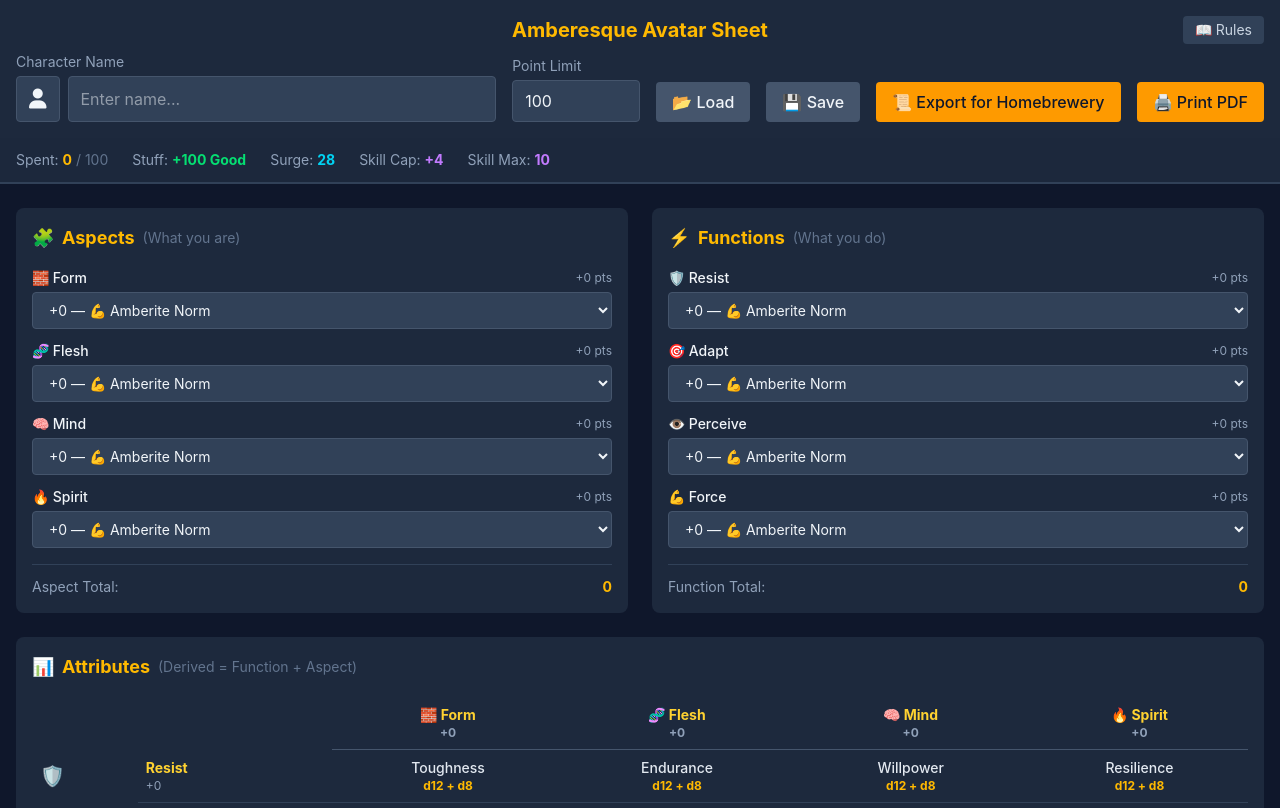
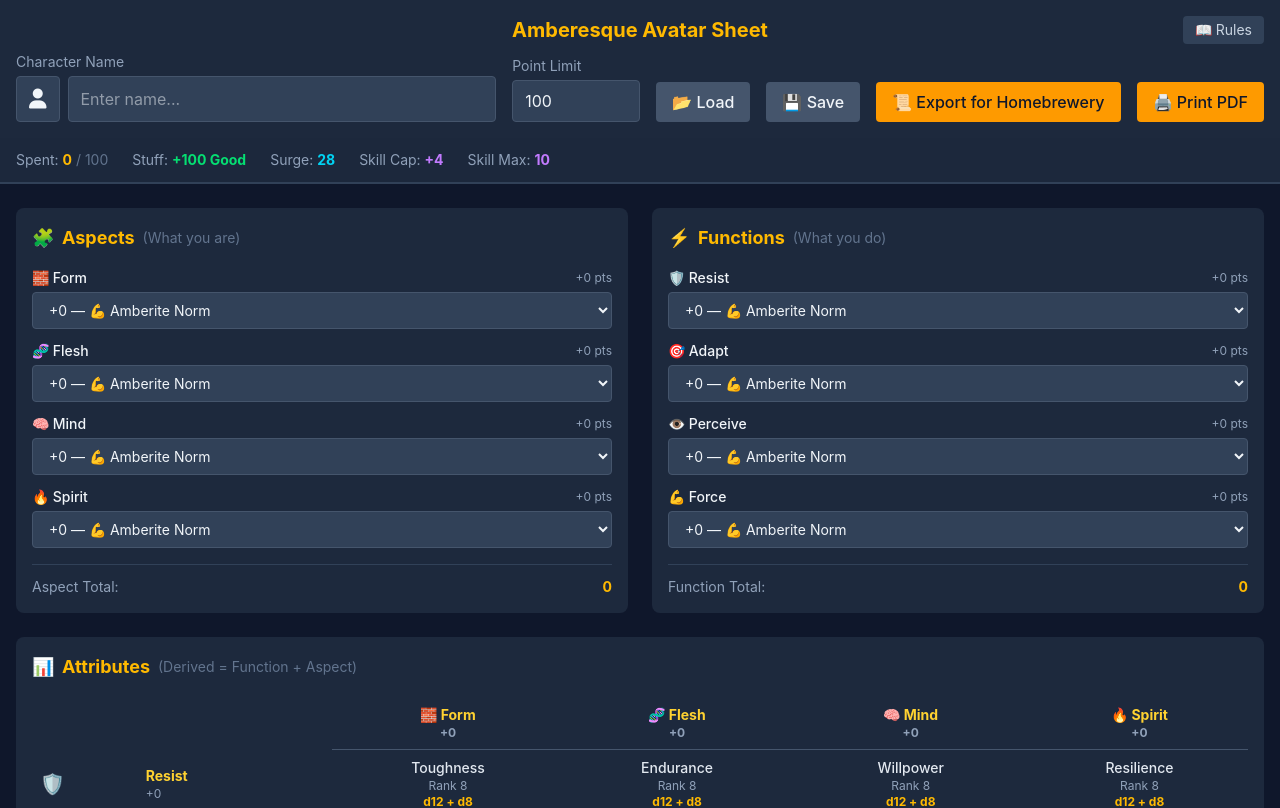
Before and after one commit to Leonaica/amberesque-avatar-sheet, a React (Vite) app: page / in a window 1280 px wide. Shown: the top 808 px of the page. Built offline with nearby package versions, Linux system fonts and the light colour scheme.

Commit message:
ranks and descriptions in the UI

```diff
--- a/src/App.tsx
+++ b/src/App.tsx
@@ -3,7 +3,7 @@
 import { ASPECTS, FUNCTIONS, ATTRIBUTES, RATING_SCALE, RATING_LABELS, SKILL_RATINGS } from './types/character';
 import { SKILLS } from './data/skills';
 import { POWERS } from './data/powers';
-import { getDiePool } from './data/diePoolTable';
+import { getDiePoolEntry } from './data/diePoolTable';
 import { computeCharacter, calculateSkillCosts, calculateTotalSkillBonuses, checkPowerPrerequisites, getAttributeTierColor } from './utils/calculations';
 import { generateHomebreweryMarkdown } from './utils/homebreweryExport';
 import { CharacterSheet } from './components/CharacterSheet';
@@ -577,16 +577,12 @@
                           const attr = ATTRIBUTES.find(a => a.func === func.id && a.aspect === aspect.id);
                           if (!attr) return <td key={aspect.id} className="p-2"></td>;
                           const value = funcRating + aspects[aspect.id];
-                          const pool = getDiePool(value);
+                          const entry = getDiePoolEntry(value);
                           return (
                             <td key={aspect.id} className="p-2 text-center border-b border-slate-700">
                               <div className="font-medium text-slate-200">{attr.name}</div>
-                              {/* Show the attribute value
-                              <div className="text-xs text-slate-200">
-                                {value >= 0 ? '+' : ''}{value}
-                              </div>
-                              */}
-                              <div className={`text-xs font-bold ${getAttributeTierColor(value)}`}>{pool.notation}</div>
+                              <div className="text-xs text-slate-400">Rank {entry.rank}</div>
+                              <div className={`text-xs font-bold ${getAttributeTierColor(value)}`}>{entry.pool.notation}</div>
                             </td>
                           );
                         })}
@@ -952,6 +948,7 @@
                       value={artifact.name}
                       onChange={(e) => updateArtifact(artifact.id, { name: e.target.value })}
                       className="flex-1 bg-slate-600 border border-slate-500 rounded px-2 py-1 text-sm focus:outline-none focus:ring-2 focus:ring-amber-500"
+                      placeholder="Artifact name"
                     />
                     <input
                       type="number"
@@ -966,7 +963,7 @@
                       ✕
                     </button>
                   </div>
-                  <div className="flex items-center gap-2 text-xs text-slate-400">
+                  <div className="flex items-center gap-2 text-xs text-slate-400 mb-2">
                     <span>Qty:</span>
                     <input
                       type="number"
@@ -977,6 +974,13 @@
                     />
                     <span>= {artifact.cost * artifact.quantity} pts</span>
                   </div>
+                  <textarea
+                    value={artifact.description}
+                    onChange={(e) => updateArtifact(artifact.id, { description: e.target.value })}
+                    className="w-full bg-slate-600 border border-slate-500 rounded px-2 py-1 text-sm text-slate-200 placeholder-slate-500 focus:outline-none focus:ring-2 focus:ring-amber-500"
+                    placeholder="Description..."
+                    rows={2}
+                  />
                 </div>
               ))}
               {artifacts.length === 0 && (
@@ -1013,6 +1017,7 @@
                       value={ally.name}
                       onChange={(e) => updateAlly(ally.id, { name: e.target.value })}
                       className="flex-1 bg-slate-600 border border-slate-500 rounded px-2 py-1 text-sm focus:outline-none focus:ring-2 focus:ring-amber-500"
+                      placeholder="Name"
                     />
                     <select
                       value={ally.loyalty}
@@ -1028,7 +1033,7 @@
                       <option value={1}>Ally (1)</option>
                       <option value={2}>Friend (2)</option>
                       <option value={4}>Chaos Devotee (4)</option>
-                      <option value={6}>Amber Devotee (6) / Blood of Amber</option>
+                      <option value={6}>Amber Devotee (6)</option>
                     </select>
                     <button
                       onClick={() => removeAlly(ally.id)}
@@ -1037,6 +1042,13 @@
                       ✕
                     </button>
                   </div>
+                  <textarea
+                    value={ally.description}
+                    onChange={(e) => updateAlly(ally.id, { description: e.target.value })}
+                    className="w-full bg-slate-600 border border-slate-500 rounded px-2 py-1 text-sm text-slate-200 placeholder-slate-500 focus:outline-none focus:ring-2 focus:ring-amber-500"
+                    placeholder="Description..."
+                    rows={2}
+                  />
                 </div>
               ))}
               {allies.length === 0 && (
@@ -1067,12 +1079,13 @@
             <div className="space-y-2">
               {personalShadows.map(shadow => (
                 <div key={shadow.id} className="bg-slate-700/50 rounded p-2">
-                  <div className="flex gap-2">
+                  <div className="flex gap-2 mb-2">
                     <input
                       type="text"
                       value={shadow.name}
                       onChange={(e) => updateShadow(shadow.id, { name: e.target.value })}
                       className="flex-1 bg-slate-600 border border-slate-500 rounded px-2 py-1 text-sm focus:outline-none focus:ring-2 focus:ring-amber-500"
+                      placeholder="Shadow name"
                     />
                     <input
                       type="number"
@@ -1087,6 +1100,13 @@
                       ✕
                     </button>
                   </div>
+                  <textarea
+                    value={shadow.description}
+                    onChange={(e) => updateShadow(shadow.id, { description: e.target.value })}
+                    className="w-full bg-slate-600 border border-slate-500 rounded px-2 py-1 text-sm text-slate-200 placeholder-slate-500 focus:outline-none focus:ring-2 focus:ring-amber-500"
+                    placeholder="Description..."
+                    rows={2}
+                  />
                 </div>
               ))}
               {personalShadows.length === 0 && (
--- a/src/data/diePoolTable.ts
+++ b/src/data/diePoolTable.ts
@@ -1,47 +1,48 @@
 import type { DiePool } from '../types/character';
 
 export interface DiePoolEntry {
+  rank: number;
   cost: number;
   pool: DiePool;
   amberRanking: string;
 }
 
 export const DIE_POOL_TABLE: DiePoolEntry[] = [
-  { cost: -40, pool: { dice: [4], notation: 'd4÷2', min: 1, max: 2, divisor: 2 }, amberRanking: 'Human' },
-  { cost: -35, pool: { dice: [4], notation: 'd4', min: 1, max: 4 }, amberRanking: 'Human' },
-  { cost: -30, pool: { dice: [6], notation: 'd6', min: 1, max: 6 }, amberRanking: 'Human' },
-  { cost: -25, pool: { dice: [8], notation: 'd8', min: 1, max: 8 }, amberRanking: 'Human' },
-  { cost: -20, pool: { dice: [10], notation: 'd10', min: 1, max: 10 }, amberRanking: 'Human' },
-  { cost: -15, pool: { dice: [12], notation: 'd12', min: 1, max: 12 }, amberRanking: 'Human' },
-  { cost: -10, pool: { dice: [12, 4], notation: 'd12 + d4', min: 2, max: 16 }, amberRanking: 'Chaos' },
-  { cost: -5, pool: { dice: [12, 6], notation: 'd12 + d6', min: 2, max: 18 }, amberRanking: 'Chaos' },
-  { cost: 0, pool: { dice: [12, 8], notation: 'd12 + d8', min: 2, max: 20 }, amberRanking: 'Amber' },
-  { cost: 5, pool: { dice: [12, 10], notation: 'd12 + d10', min: 2, max: 22 }, amberRanking: '5' },
-  { cost: 10, pool: { dice: [12, 12], notation: '2d12', min: 2, max: 24 }, amberRanking: '10' },
-  { cost: 15, pool: { dice: [12, 12, 4], notation: '2d12 + d4', min: 3, max: 28 }, amberRanking: '20' },
-  { cost: 20, pool: { dice: [12, 12, 6], notation: '2d12 + d6', min: 3, max: 30 }, amberRanking: '25' },
-  { cost: 25, pool: { dice: [12, 12, 8], notation: '2d12 + d8', min: 3, max: 32 }, amberRanking: '30' },
-  { cost: 30, pool: { dice: [12, 12, 10], notation: '2d12 + d10', min: 3, max: 34 }, amberRanking: '35' },
-  { cost: 35, pool: { dice: [12, 12, 12], notation: '3d12', min: 3, max: 36 }, amberRanking: '40' },
-  { cost: 40, pool: { dice: [12, 12, 12, 4], notation: '3d12 + d4', min: 4, max: 40 }, amberRanking: '50' },
-  { cost: 45, pool: { dice: [12, 12, 12, 6], notation: '3d12 + d6', min: 4, max: 42 }, amberRanking: '55' },
-  { cost: 50, pool: { dice: [12, 12, 12, 8], notation: '3d12 + d8', min: 4, max: 44 }, amberRanking: '60' },
-  { cost: 55, pool: { dice: [12, 12, 12, 10], notation: '3d12 + d10', min: 4, max: 46 }, amberRanking: '65' },
-  { cost: 60, pool: { dice: [12, 12, 12, 12], notation: '4d12', min: 4, max: 48 }, amberRanking: '70' },
+  { rank: 0, cost: -40, pool: { dice: [4], notation: 'd4÷2', min: 1, max: 2, divisor: 2 }, amberRanking: 'Human' },
+  { rank: 1, cost: -35, pool: { dice: [4], notation: 'd4', min: 1, max: 4 }, amberRanking: 'Human' },
+  { rank: 2, cost: -30, pool: { dice: [6], notation: 'd6', min: 1, max: 6 }, amberRanking: 'Human' },
+  { rank: 3, cost: -25, pool: { dice: [8], notation: 'd8', min: 1, max: 8 }, amberRanking: 'Human' },
+  { rank: 4, cost: -20, pool: { dice: [10], notation: 'd10', min: 1, max: 10 }, amberRanking: 'Human' },
+  { rank: 5, cost: -15, pool: { dice: [12], notation: 'd12', min: 1, max: 12 }, amberRanking: 'Human' },
+  { rank: 6, cost: -10, pool: { dice: [12, 4], notation: 'd12 + d4', min: 2, max: 16 }, amberRanking: 'Chaos' },
+  { rank: 7, cost: -5, pool: { dice: [12, 6], notation: 'd12 + d6', min: 2, max: 18 }, amberRanking: 'Chaos' },
+  { rank: 8, cost: 0, pool: { dice: [12, 8], notation: 'd12 + d8', min: 2, max: 20 }, amberRanking: 'Amber' },
+  { rank: 9, cost: 5, pool: { dice: [12, 10], notation: 'd12 + d10', min: 2, max: 22 }, amberRanking: '5' },
+  { rank: 10, cost: 10, pool: { dice: [12, 12], notation: '2d12', min: 2, max: 24 }, amberRanking: '10' },
+  { rank: 11, cost: 15, pool: { dice: [12, 12, 4], notation: '2d12 + d4', min: 3, max: 28 }, amberRanking: '20' },
+  { rank: 12, cost: 20, pool: { dice: [12, 12, 6], notation: '2d12 + d6', min: 3, max: 30 }, amberRanking: '25' },
+  { rank: 13, cost: 25, pool: { dice: [12, 12, 8], notation: '2d12 + d8', min: 3, max: 32 }, amberRanking: '30' },
+  { rank: 14, cost: 30, pool: { dice: [12, 12, 10], notation: '2d12 + d10', min: 3, max: 34 }, amberRanking: '35' },
+  { rank: 15, cost: 35, pool: { dice: [12, 12, 12], notation: '3d12', min: 3, max: 36 }, amberRanking: '40' },
+  { rank: 16, cost: 40, pool: { dice: [12, 12, 12, 4], notation: '3d12 + d4', min: 4, max: 40 }, amberRanking: '50' },
+  { rank: 17, cost: 45, pool: { dice: [12, 12, 12, 6], notation: '3d12 + d6', min: 4, max: 42 }, amberRanking: '55' },
+  { rank: 18, cost: 50, pool: { dice: [12, 12, 12, 8], notation: '3d12 + d8', min: 4, max: 44 }, amberRanking: '60' },
+  { rank: 19, cost: 55, pool: { dice: [12, 12, 12, 10], notation: '3d12 + d10', min: 4, max: 46 }, amberRanking: '65' },
+  { rank: 20, cost: 60, pool: { dice: [12, 12, 12, 12], notation: '4d12', min: 4, max: 48 }, amberRanking: '70' },
 ];
 
-export function getDiePool(cost: number): DiePool {
+export function getDiePoolEntry(cost: number): DiePoolEntry {
   // Find closest match (attribute costs must be -40 to +60)
   const clampedCost = Math.max(-40, Math.min(60, cost));
   const entry = DIE_POOL_TABLE.find(e => e.cost === clampedCost);
-  if (entry) return entry.pool;
+  if (entry) return entry;
 
   // Interpolate if exact match not found
   const sorted = [...DIE_POOL_TABLE].sort((a, b) => a.cost - b.cost);
   for (let i = 0; i < sorted.length - 1; i++) {
     if (sorted[i].cost <= clampedCost && sorted[i + 1].cost > clampedCost) {
-      return sorted[i].pool; // Round down
+      return sorted[i]; // Round down
     }
   }
-  return DIE_POOL_TABLE[DIE_POOL_TABLE.length - 1].pool;
+  return DIE_POOL_TABLE[DIE_POOL_TABLE.length - 1];
 }
--- a/src/utils/calculations.ts
+++ b/src/utils/calculations.ts
@@ -1,6 +1,6 @@
 import type { Character, AttributeName, FunctionName, DiePool, Power, CharacterPower } from '../types/character';
 import { ATTRIBUTES, SKILL_RATINGS } from '../types/character';
-import { getDiePool, DIE_POOL_TABLE } from '../data/diePoolTable';
+import { getDiePoolEntry, DIE_POOL_TABLE } from '../data/diePoolTable';
 import { POWERS } from '../data/powers';
 
 // Calculate attribute value from function + aspect ratings
@@ -181,7 +181,7 @@
       aspects[attr.aspect]
     );
     attributes[attr.id] = value;
-    diePools[attr.id] = getDiePool(value);
+    diePools[attr.id] = getDiePoolEntry(value).pool;
   });
 
   // Calculate derived values
```
Also changed, not shown: src/components/CharacterSheet.tsx (+4 -4 lines), src/utils/homebreweryExport.ts (+4 -4 lines).
